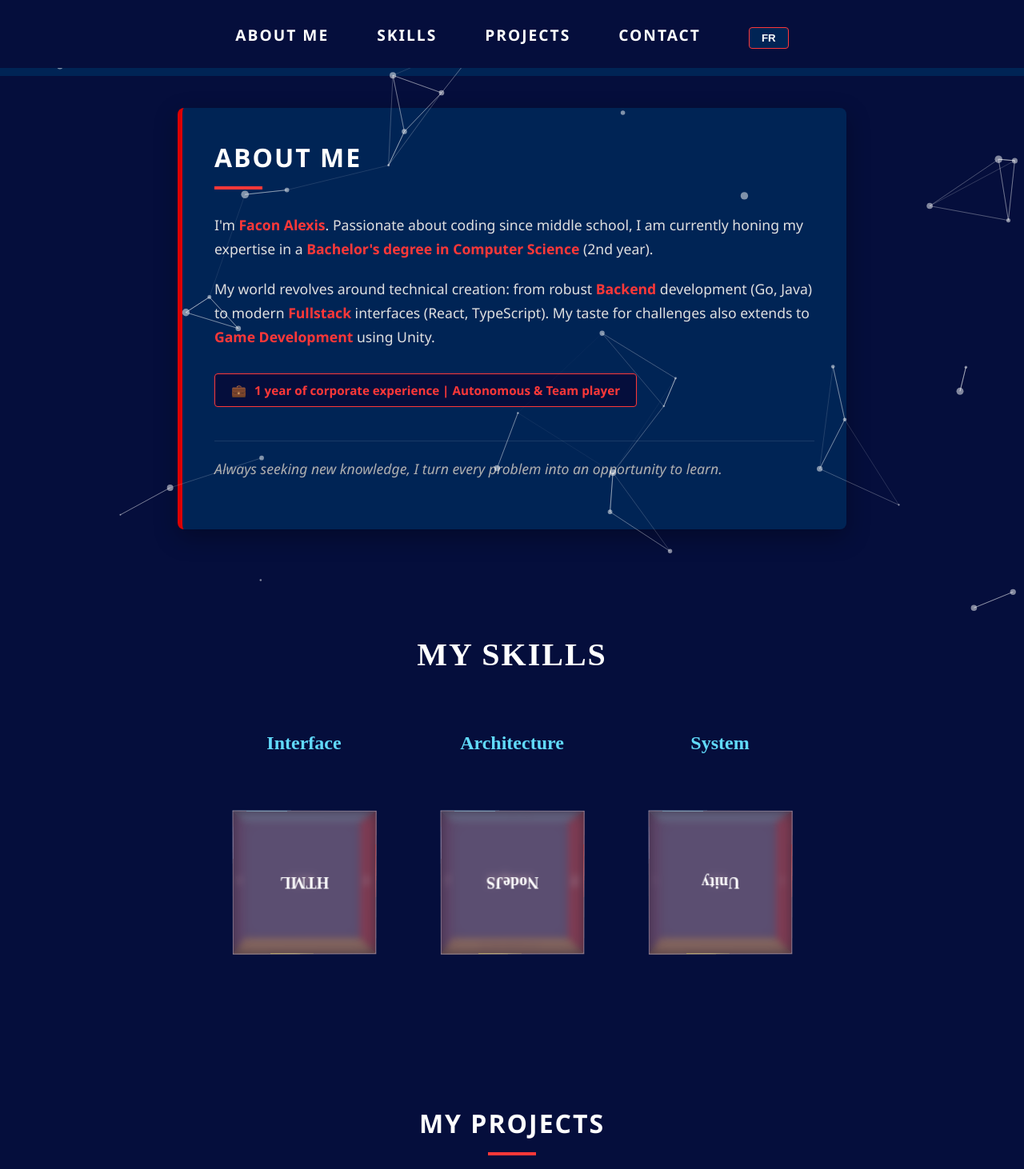
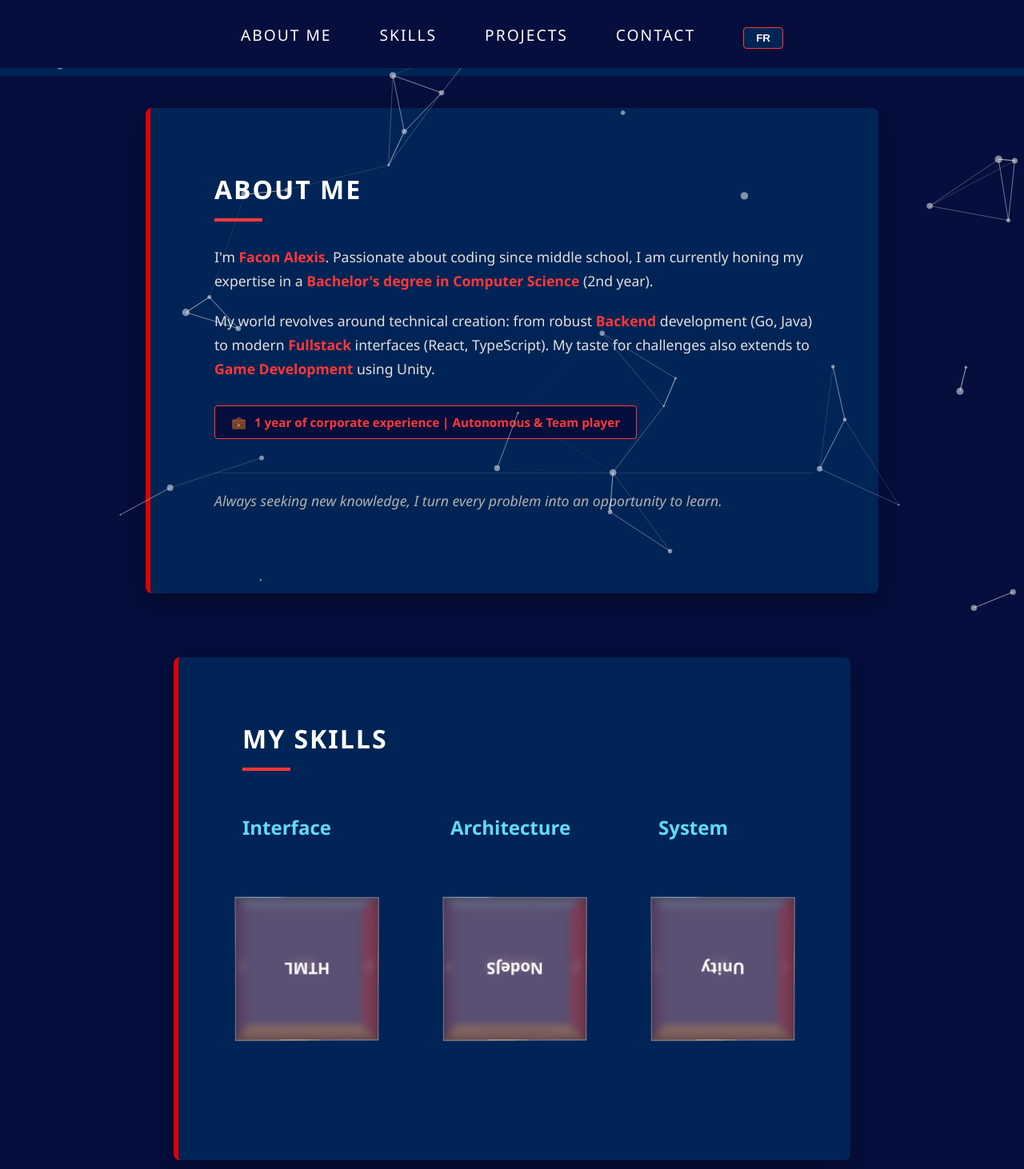
Before and after one commit to Fox-Programs/Kitsu-Portfolio, a React (Vite) app: page / in a window 1280 px wide. Shown: the top 1462 px of the page at 80% size. Built offline with nearby package versions, Linux system fonts and the light colour scheme.

Commit message:
Add href for toolbar to different sections, add logic card for skills section

```diff
--- a/src/components/AboutMe.tsx
+++ b/src/components/AboutMe.tsx
@@ -2,14 +2,14 @@ import { useLanguage } from '../context/LanguageContext';
 
 const DivFrench = () => {
     return (
-        <section id="about">
-            <div className="about-card">
-                <div className="about-header">
+        <section id="about-section">
+            <div className="card">
+                <div className="card-header">
                     <h2>À propos de moi</h2>
                     <div className="line"></div>
                 </div>
 
-                <div className="about-body">
+                <div className="card-body">
                     <p className="intro">
                         Moi c'est <span>Facon Alexis</span>. Passionné par le code depuis le collège,
                         je forge aujourd'hui mon expertise en <strong>Bachelor 2 Informatique</strong>.
@@ -38,14 +38,15 @@ const DivFrench = () => {
 }
 
 const DivEnglish = () => {
-    return (<section id="about">
-            <div className="about-card">
-                <div className="about-header">
-                    <h2>About me</h2>
+    return (
+        <section id="about-section">
+            <div className="card">
+                <div className="card-header">
+                    <h2>About Me</h2>
                     <div className="line"></div>
                 </div>
 
-                <div className="about-body">
+                <div className="card-body">
                     <p className="intro">
                         I'm <span>Facon Alexis</span>. Passionate about coding since middle school,
                         I am currently honing my expertise in a <strong>Bachelor's degree in Computer
--- a/src/components/Contact.tsx
+++ b/src/components/Contact.tsx
@@ -5,9 +5,9 @@ export const Contact = () => {
     const { language } = useLanguage();
 
     return (
-        <section id="contact">
-            <div className="contact-card">
-                <div className="contact-header">
+        <section id="contact-section">
+            <div className="card">
+                <div className="card-header">
                     <h2>{language === 'FR' ? 'Get in Touch' : 'Me Contacter'}</h2>
                     <div className="line"></div>
                 </div>
--- a/src/components/Skills.tsx
+++ b/src/components/Skills.tsx
@@ -5,8 +5,12 @@ export const SkillsCube = () => {
     const { language } = useLanguage();
 
     return (
-        <section className="skills-section">
-            <h2 className="skills-title">{language === 'FR' ? 'My Skills' : 'Mes Compétences'}</h2>
+        <section id="skills-section">
+            <div className="card">
+                <div className="card-header">
+                    <h2>{language === 'FR' ? 'My Skills' : 'Mes Compétences'}</h2>
+                    <div className="line"></div>
+                </div>
 
                 <div className="skills-container">
                     {/* Cube 1: Langages */}
@@ -54,6 +58,7 @@ export const SkillsCube = () => {
                         </div>
                     </div>
                 </div>
+            </div>
         </section>
     );
 };
--- a/src/components/Toolbar.tsx
+++ b/src/components/Toolbar.tsx
@@ -9,19 +9,19 @@ export const Toolbar = () => {
         <nav id="toolbar-container">
             <div id="toolbar">
                 <div className="nav-item">
-                    <h1>{language === 'FR' ? 'ABOUT ME' : 'A PROPOS DE MOI'}</h1>
+                    <a href={"#about-section"}>{language === 'FR' ? 'ABOUT ME' : 'A PROPOS DE MOI'}</a>
                     <div className="underline"></div>
                 </div>
                 <div className="nav-item">
-                    <h1>{language === 'FR' ? 'SKILLS' : 'COMPETENCES'}</h1>
+                    <a href={"#skills-section"}>{language === 'FR' ? 'SKILLS' : 'COMPETENCES'}</a>
                     <div className="underline"></div>
                 </div>
                 <div className="nav-item">
-                    <h1>{language === 'FR' ? 'PROJECTS' : 'PROJETS'}</h1>
+                    <a href={"#projects-section"}>{language === 'FR' ? 'PROJECTS' : 'PROJETS'}</a>
                     <div className="underline"></div>
                 </div>
                 <div className="nav-item">
-                    <h1>CONTACT</h1>
+                    <a href={"#contact-section"}>CONTACT</a>
                     <div className="underline"></div>
                 </div>
                 <button onClick={toggleLanguage} className="lang-button">
--- a/src/styles/contact.css
+++ b/src/styles/contact.css
@@ -1,4 +1,4 @@
-#contact {
+#contact-section {
     display: flex;
     justify-content: center;
     padding: 60px 20px;
--- a/src/styles/skills.css
+++ b/src/styles/skills.css
@@ -1,8 +1,10 @@
 /* Container global */
-.skills-section {
-    padding: 60px 20px;
-    text-align: center;
+#skills-section {
+    display: flex;
+    justify-content: center;
+    padding: 40px 20px;
     color: white;
+    font-family: 'Segoe UI', Roboto, sans-serif;
 }
 
 .skills-title {
--- a/src/styles/style.css
+++ b/src/styles/style.css
@@ -1,4 +1,5 @@
 html, body, #root {
+    scroll-behavior: smooth;
     height: 100%;
     width: 100%;
     margin: 0;
@@ -41,17 +42,18 @@ hr{
     cursor: pointer;
 }
 
-#toolbar h1 {
+#toolbar a {
     color: white;
     font-size: 1.2rem;
     font-family: 'Segoe UI', sans-serif;
     margin: 0;
     letter-spacing: 2px;
     transition: color 0.5s ease;
+    text-decoration: none;
 }
 
 /* Effet au survol du texte */
-.nav-item:hover h1 {
+.nav-item:hover a {
     color: var(--color-fourth);
     transform: translateY(-2px);
     transition: 0.3s ease;
@@ -128,23 +130,23 @@ hr{
     }
 }
 
-#about {
+#about-section {
     display: flex;
     justify-content: center;
     padding: 40px 20px;
     font-family: 'Segoe UI', Roboto, sans-serif;
 }
 
-.about-card {
+.card {
     background: var(--color-second);
     max-width: 750px;
-    padding: 40px;
+    padding: 80px;
     border-radius: 8px;
     border-left: 6px solid var(--color-third);
     box-shadow: 0 10px 30px rgba(0, 0, 0, 0.3);
 }
 
-.about-header h2 {
+.card-header h2 {
     color: white;
     font-size: 2rem;
     margin: 0;
@@ -152,21 +154,21 @@ hr{
     letter-spacing: 2px;
 }
 
-.about-header .line {
+.card-header .line {
     height: 4px;
     width: 60px;
     background: var(--color-fourth);
     margin: 15px 0 30px 0;
 }
 
-.about-body p {
+.card-body p {
     color: #e0e0e0;
     line-height: 1.7;
     font-size: 1.1rem;
     margin-bottom: 20px;
 }
 
-.about-body span, .about-body strong {
+.card-body span, .card-body strong {
     color: var(--color-fourth);
     font-weight: 600;
 }
```
Lines whose indentation alone changed are shown as unchanged.
